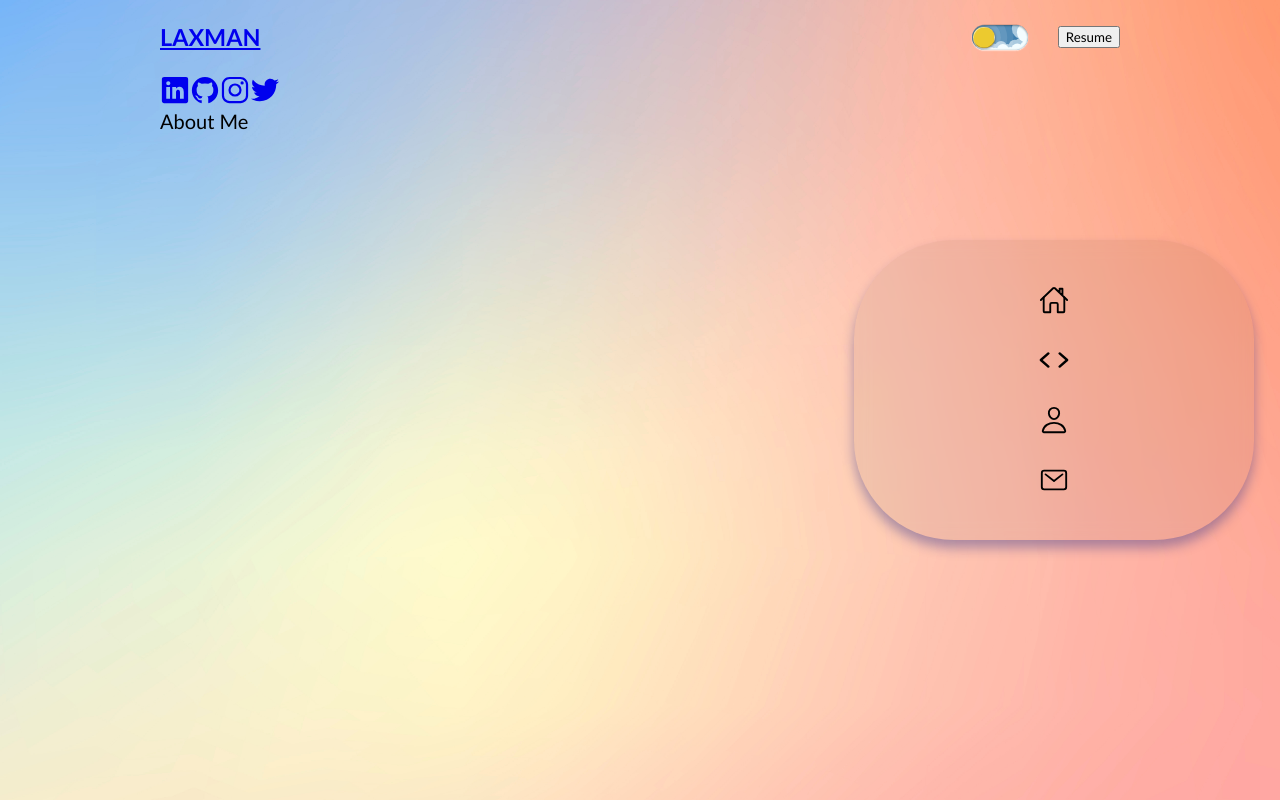
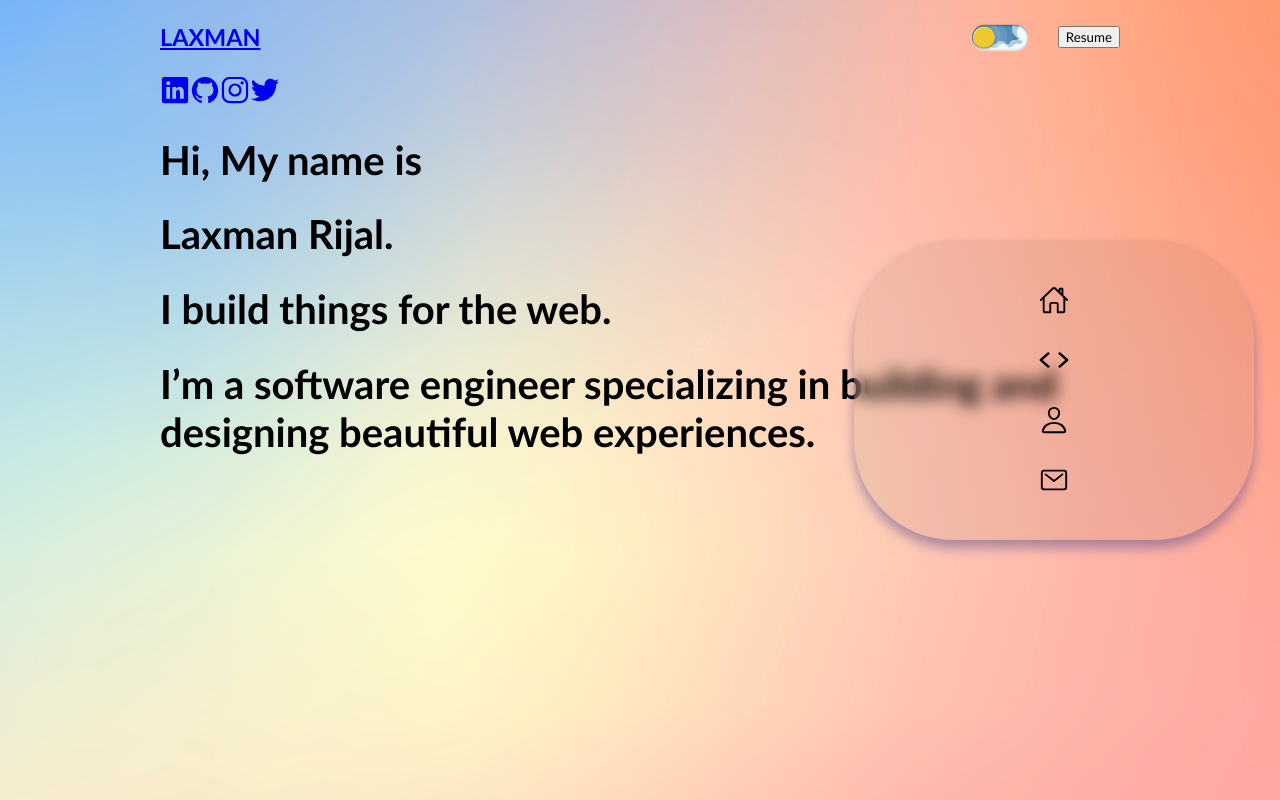
Before and after one commit to laxman1892/portfolio_website-failed-, a React (Create React App) app: page / in a window 1280 px wide. Built offline with nearby package versions, Linux system fonts and the light colour scheme.

Commit message:
update component content

```diff
--- a/src/aboutme.js
+++ b/src/aboutme.js
@@ -1,7 +1,17 @@
 import React from 'react'
 function Aboutme() {
   return (
-    <div>About Me</div>
+    <div style={{display: 'flex', alignItems: 'center', height: 'inherit'}}>
+      <div className='hero-des'>
+        <h1 className='small-heading'>Hi, My name is</h1>
+      <h1 className='big-heading'>Laxman Rijal.</h1>
+      <h1 className='big-heading'>I build things for the web.</h1>
+      <div className="hero-section">
+        <h1 className='small-heading' style={{marginTop: 10}}>I’m a software engineer specializing in building and designing beautiful web experiences.</h1>
+      <div style={{width: '70%'}}></div>
+      </div>
+    </div>
+    </div>
   )
 }
 export default Aboutme
```
